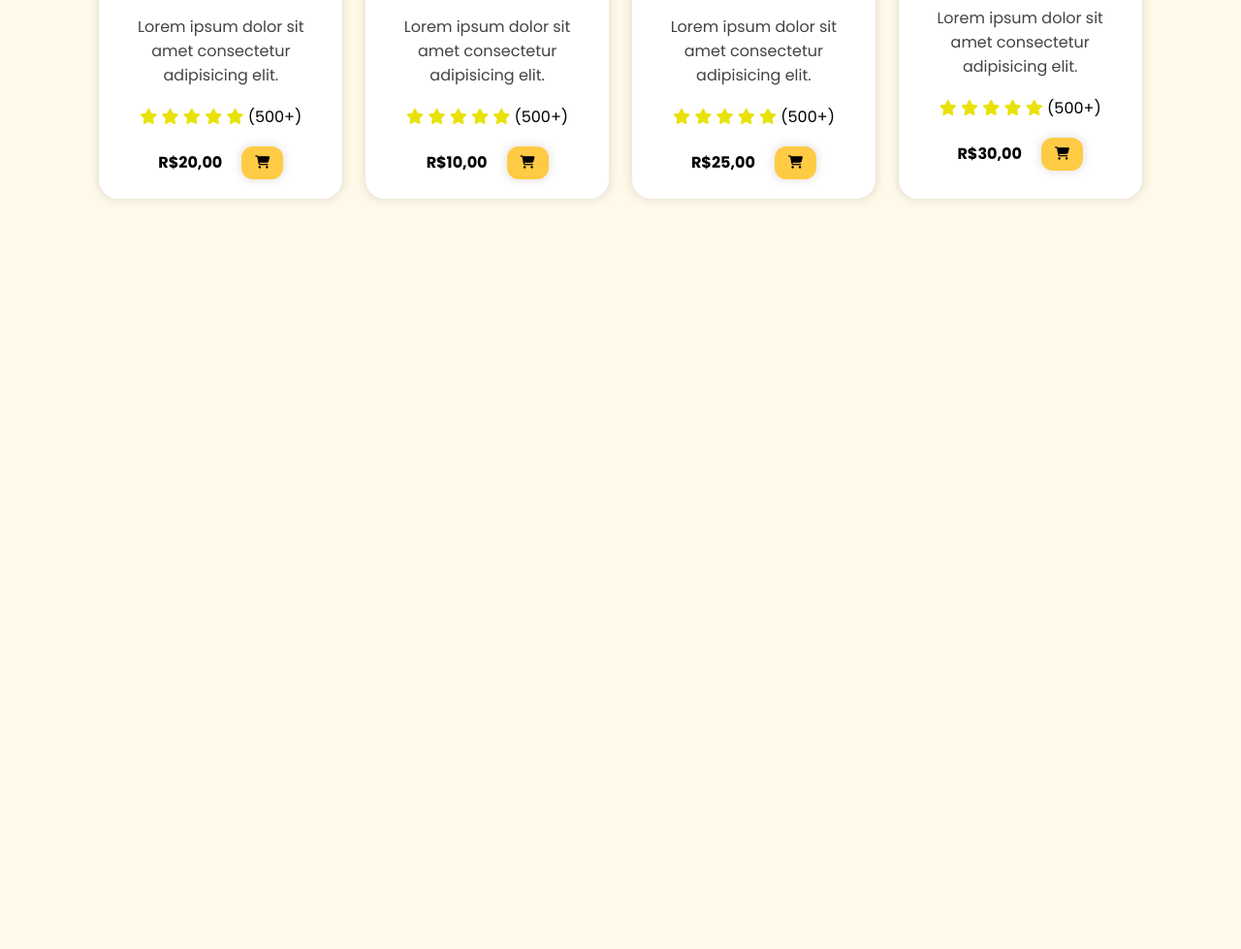
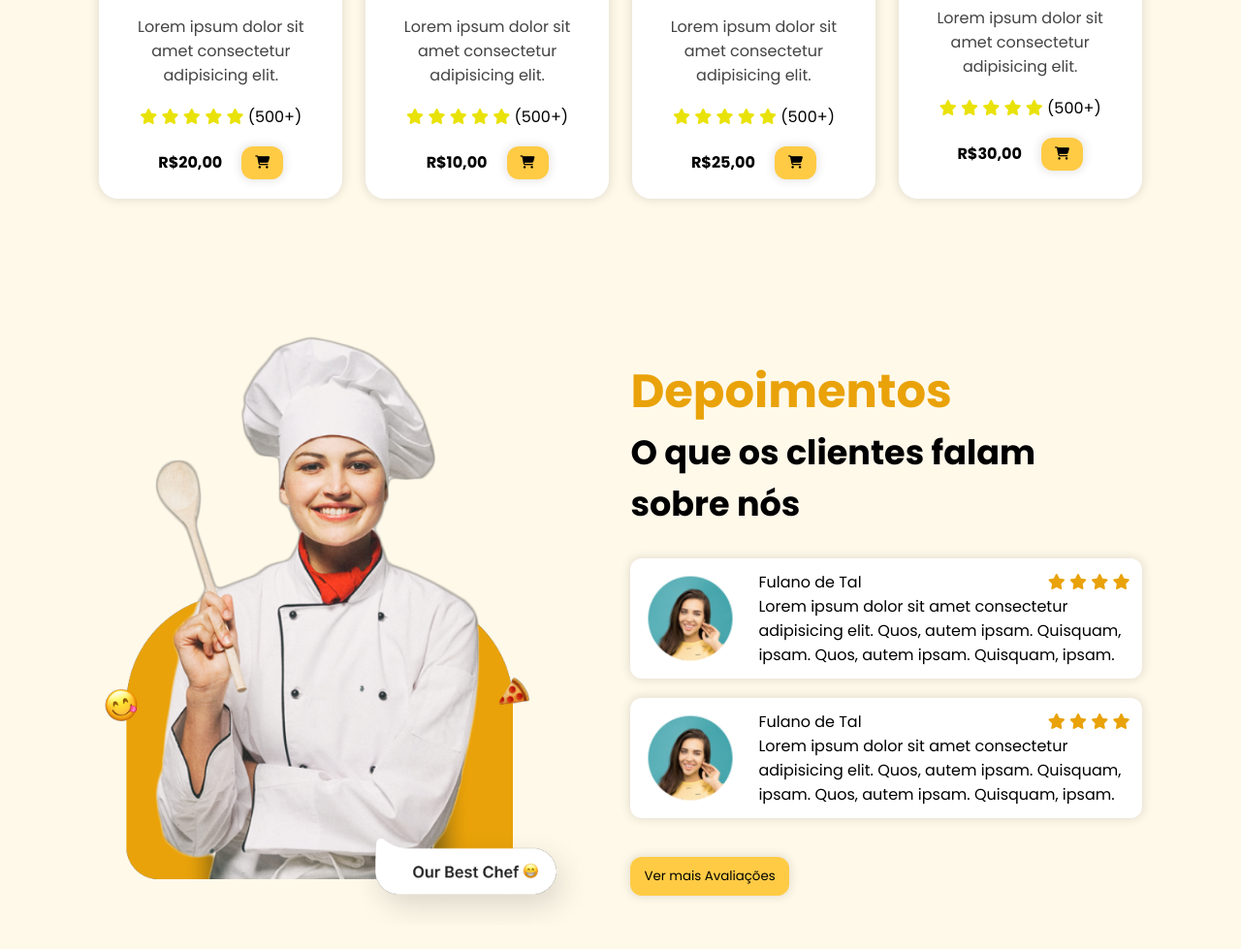
Before and after one commit to natieledpaula/LANDING-PAGE-responsiva-e-animada, a plain HTML site: page index.html in a window 1280 px wide. Shown: the part 1314-2293 px from the top of the page at 97% size. Before the commit the page ends 1605 px from the top, so only its background shows below. Drawn offline with nearby package versions, Linux system fonts and the light colour scheme.

Commit message:
Arrumando a parte de avaliações, estilização e resposividade

```diff
--- a/index.html
+++ b/index.html
@@ -213,6 +213,64 @@
                 </div>
             </div>
         </section>
+
+        <!-- Parte das Avaliações -->
+                <section id="testimonials">
+            <img src="src/img/chef.png" id="testimonials_chef" alt="Chefe">
+            <div id="testimonials_content">
+                <h2 class="section_title">
+                    Depoimentos
+                </h2>
+                <h3 class="section_subtitle">
+                    O que os clientes falam sobre nós
+                </h3>
+
+                <!-- Parte dos feedbacks -->
+                <div id="feedbacks">
+                    <div class="feedback">
+                        <img src="src/img/avatar.png" id="feedback_avatar" alt="Avatar">
+
+                        <div class="feedback_content">
+                            <p>
+                                Fulano de Tal
+                                <span>
+                                    <i class="fa-solid fa-star"></i>
+                                    <i class="fa-solid fa-star"></i>
+                                    <i class="fa-solid fa-star"></i>
+                                    <i class="fa-solid fa-star"></i>
+                                </span>
+                            </p>
+                            <p>
+                                Lorem ipsum dolor sit amet consectetur adipisicing elit.
+                                Quos, autem ipsam. Quisquam, ipsam. Quos, autem ipsam. Quisquam, ipsam.
+                            </p>
+                        </div>
+                    </div>
+                    <div class="feedback">
+                        <img src="src/img/avatar.png" id="feedback_avatar" alt="Avatar">
+
+                        <div class="feedback_content">
+                            <p>
+                                Fulano de Tal
+                                <span>
+                                    <i class="fa-solid fa-star"></i>
+                                    <i class="fa-solid fa-star"></i>
+                                    <i class="fa-solid fa-star"></i>
+                                    <i class="fa-solid fa-star"></i>
+                                </span>
+                            </p>
+                            <p>
+                                Lorem ipsum dolor sit amet consectetur adipisicing elit.
+                                Quos, autem ipsam. Quisquam, ipsam. Quos, autem ipsam. Quisquam, ipsam.
+                            </p>
+                        </div>
+                    </div>
+                </div>
+                <button class="btn_default">
+                    Ver mais Avaliações
+                </button>
+            </div>
+        </section>
     </main>
 </body>
 </html>
--- a/src/styles/responsive.css
+++ b/src/styles/responsive.css
@@ -76,3 +76,40 @@
         text-align: center;
     }
 }
+
+/* Depoimentos e avaliações */
+@media screen and (max-width: 1170px) {
+    #testimonials {
+        flex-direction: column;
+    }
+
+    #testimonials .section_title {
+        text-align: center;
+        font-size: 2.5rem;
+    }
+
+    #testimonials_chef {
+        display: none;
+    }
+
+    #testimonials_content {
+        width: 70%;
+        display: flex;
+        flex-direction: column;
+        align-items: center;
+    }
+}
+
+@media screen and (max-width: 600px) {
+    #testimonials .section_title {
+        font-size: 2rem;
+    }
+
+    #testimonials_content {
+        width: 100%;
+    }
+
+    .feedback {
+        flex-direction: column;
+    }
+}
--- a/src/styles/testimonials.css
+++ b/src/styles/testimonials.css
@@ -0,0 +1,54 @@
+#testimonials {
+    min-height: calc(100vh - 91px);
+    display: flex;
+    align-items: center;
+    justify-content: center;
+    gap: 48px;
+}
+
+#testimonials_chef {
+    width: 500px;
+    height: auto;
+}
+
+#testimonials .section_title {
+    font-size: 3rem;
+}
+
+#testimonials_content {
+    width: 50%;
+}
+
+#feedbacks {
+    display: flex;
+    flex-direction: column;
+    gap: 20px;
+    margin-bottom: 40px;
+    margin-top: 30px;
+}
+
+.feedback {
+    display: flex;
+    align-items: center;
+    gap: 20px;
+    background-color: #fff;
+    border-radius: 12px;
+    padding: 12px;
+    box-shadow: 0px 0px 10px 2px rgb(0,0,0,0.1);
+}
+
+#feedback_avatar {
+    width: 100px;
+    height: 100px;
+    border-radius: 100%;
+    object-fit: cover;
+}
+
+.feedback_content p {
+    display: flex;
+    justify-content: space-between;
+}
+
+.feedback_content p span {
+    color: #e9a209;
+}
```
Also changed, not shown: src/img/avatar.png (added), src/img/chef.png (added).
